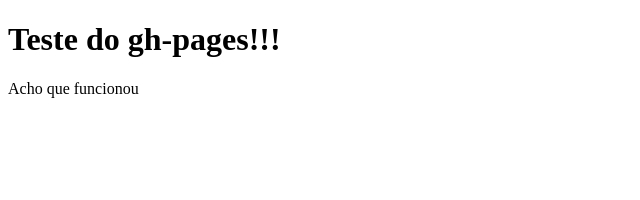
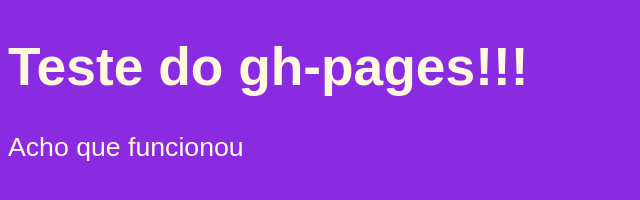
Before and after one commit to fpfrimer/gh_pages_teste, a plain HTML site: page index.html in a window 1280 px wide. Shown: the whole page, without its empty margins (0-640 px from the left). Drawn offline with Linux system fonts and the light colour scheme.

Commit message:
Update index.html
Adicionado estilo

```diff
--- a/index.html
+++ b/index.html
@@ -4,6 +4,13 @@
     <meta charset="UTF-8">
     <meta name="viewport" content="width=device-width, initial-scale=1.0">
     <title>Site de teste</title>
+    <style>
+        body{
+            background-color:blueviolet;
+            color:cornsilk;
+            font:normal 20pt Arial;
+        }
+    </style>
 </head>
 <body>
     <h1> Teste do gh-pages!!!</h1>
```
